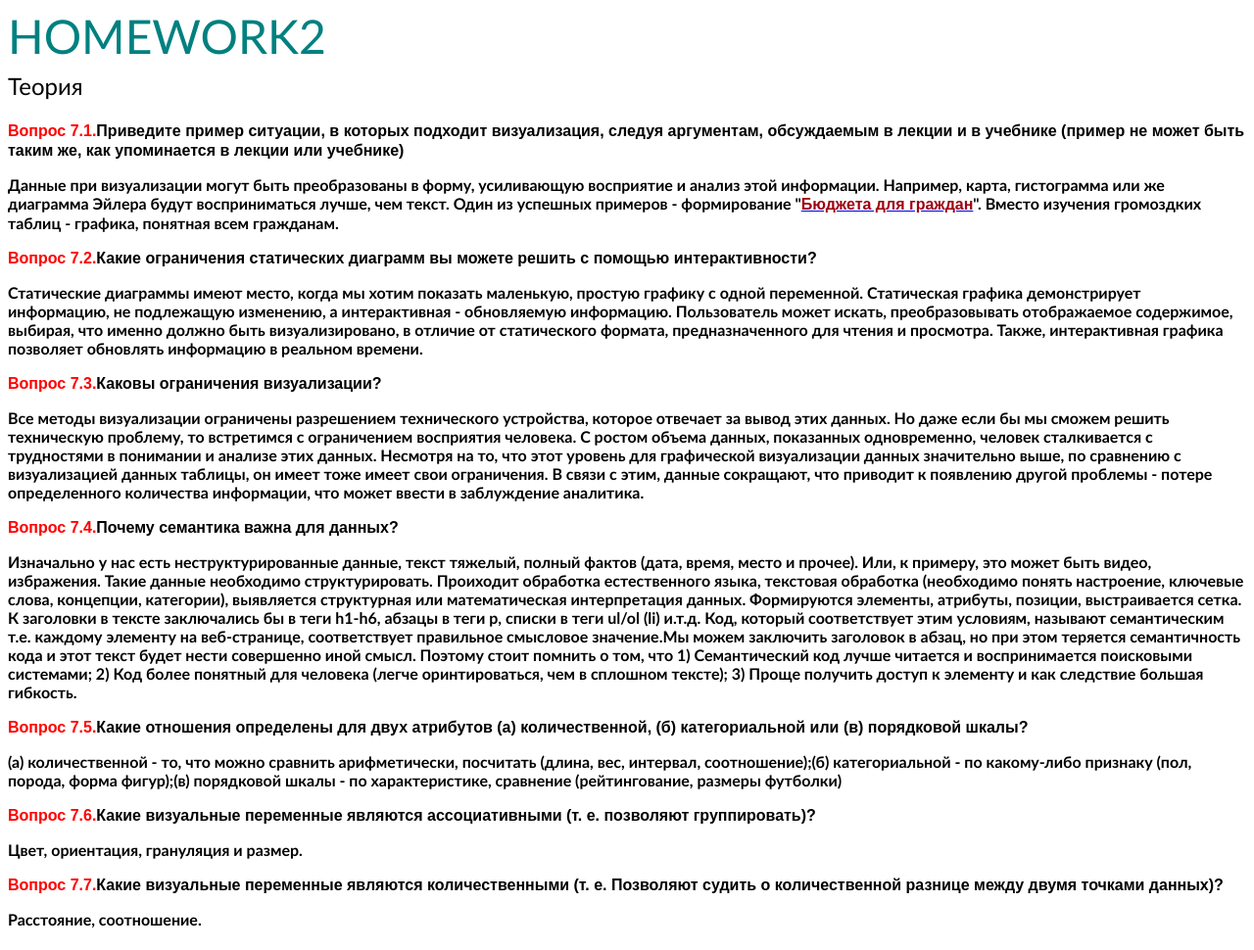
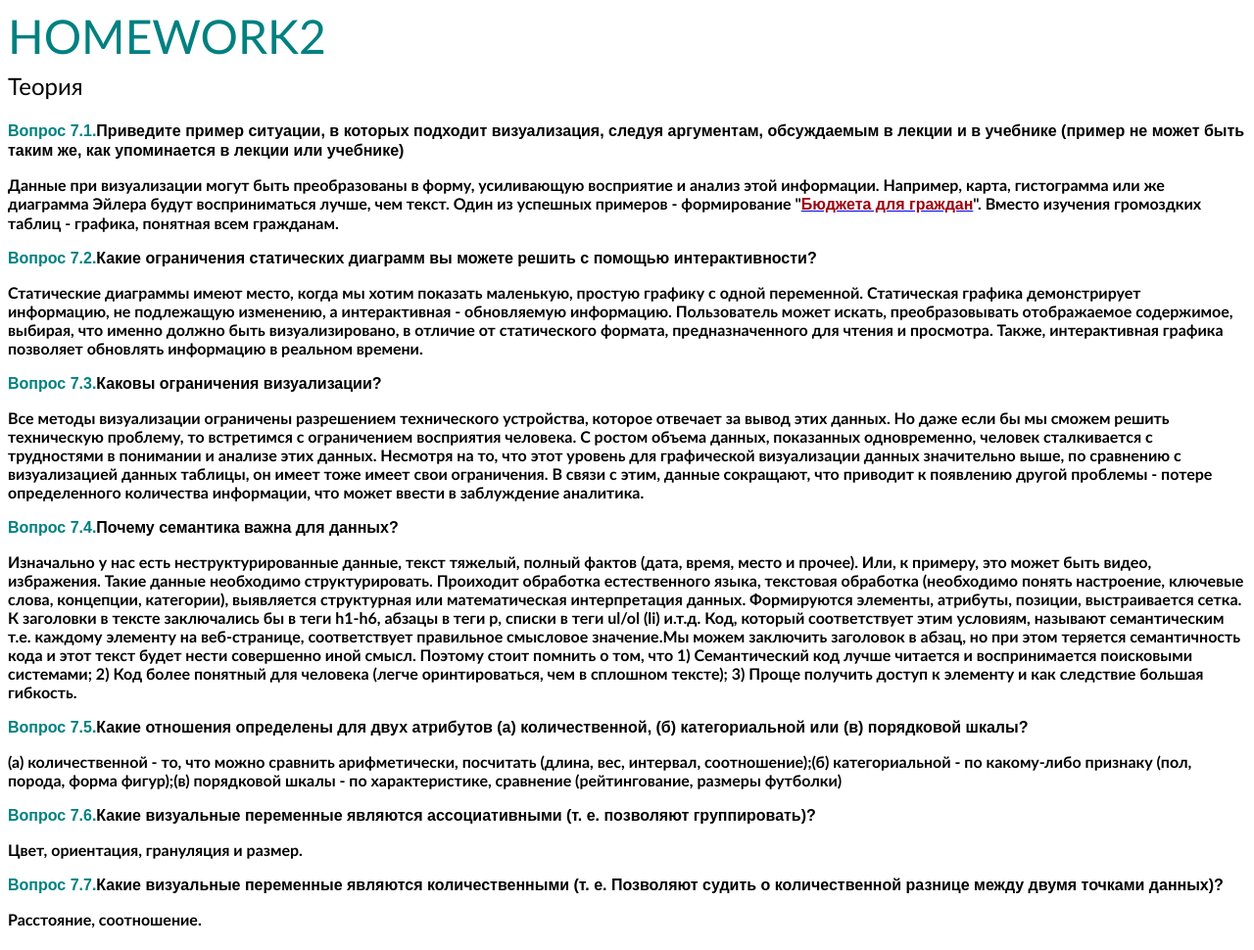
Before and after one commit to AlenaMirsaitova/.github.io, a plain HTML site: page hw2/theory.html in a window 1280 px wide. Shown: the whole page at 98% size. Drawn offline with Linux system fonts and the light colour scheme.

Commit message:
Update theory.html

```diff
--- a/hw2/theory.html
+++ b/hw2/theory.html
@@ -2,7 +2,7 @@
 <html>
 <head>
   <meta charset="utf-8">
-  <title>Homework2</title>
+  <title>Homework № 2</title>
   <style type="text/css">
     p {
     font-size: 50%;
@@ -19,32 +19,32 @@
 
 <h1><h1>
 
-<p><font size="3" color="red" face="Arial">Вопрос 7.1.</font><font size="3" color="BLACK" face="Arial">Приведите пример ситуации, в которых подходит визуализация, следуя аргументам, обсуждаемым в лекции и в учебнике (пример не может быть таким же, как упоминается в лекции или учебнике)</font></p>
+<p><font size="3" color="teal" face="Arial">Вопрос 7.1.</font><font size="3" color="BLACK" face="Arial">Приведите пример ситуации, в которых подходит визуализация, следуя аргументам, обсуждаемым в лекции и в учебнике (пример не может быть таким же, как упоминается в лекции или учебнике)</font></p>
 
 <p>Данные при визуализации могут быть преобразованы в форму, усиливающую восприятие и анализ этой информации. Например, карта, гистограмма или же диаграмма Эйлера будут восприниматься лучше, чем текст. Один из успешных примеров - формирование "<a href="https://budget.edu.ru/"><font size="3" color="#9F000F" face="Arial">Бюджета для граждан</font><font size="3" color="BLACK" face="Arial"></font></a>". Вместо изучения громоздких таблиц - графика, понятная всем гражданам.<p>
 
-<p><font size="3" color="red" face="Arial">Вопрос 7.2.</font><font size="3" color="BLACK" face="Arial">Какие ограничения статических диаграмм вы можете решить с помощью интерактивности?</font></p>
+<p><font size="3" color="teal" face="Arial">Вопрос 7.2.</font><font size="3" color="BLACK" face="Arial">Какие ограничения статических диаграмм вы можете решить с помощью интерактивности?</font></p>
 
 <p>Статические диаграммы имеют место, когда мы хотим показать маленькую, простую графику с одной переменной. Статическая графика демонстрирует информацию, не подлежащую изменению, а интерактивная - обновляемую информацию. Пользователь может искать, преобразовывать отображаемое содержимое, выбирая, что именно должно быть визуализировано, в отличие от статического формата, предназначенного для чтения и просмотра. Также, интерактивная графика позволяет обновлять информацию в реальном времени.<p>
 
-<p><font size="3" color="red" face="Arial">Вопрос 7.3.</font><font size="3" color="BLACK" face="Arial">Каковы ограничения визуализации?</font></p>
+<p><font size="3" color="teal" face="Arial">Вопрос 7.3.</font><font size="3" color="BLACK" face="Arial">Каковы ограничения визуализации?</font></p>
 
 <p>Все методы визуализации ограничены разрешением технического устройства, которое отвечает за вывод этих данных. Но даже если бы мы сможем решить техническую проблему, то встретимся с ограничением восприятия человека. С ростом объема данных, показанных одновременно, человек сталкивается с трудностями в понимании и анализе этих данных. Несмотря на то, что этот уровень для графической визуализации данных значительно выше, по сравнению с визуализацией данных таблицы, он имеет тоже имеет свои ограничения. В связи с этим, данные сокращают, что приводит к появлению другой проблемы - потере определенного количества информации, что может ввести в заблуждение аналитика.<p>
 
-<p><font size="3" color="red" face="Arial">Вопрос 7.4.</font><font size="3" color="BLACK" face="Arial">Почему семантика важна для данных?</font></p>
+<p><font size="3" color="teal" face="Arial">Вопрос 7.4.</font><font size="3" color="BLACK" face="Arial">Почему семантика важна для данных?</font></p>
 
 <p>Изначально у нас есть неструктурированные данные, текст тяжелый, полный фактов (дата, время, место и прочее). Или, к примеру, это может быть видео, избражения. Такие данные необходимо структурировать. Проиходит обработка естественного языка, текстовая обработка (необходимо понять настроение, ключевые слова,
 концепции, категории), выявляется структурная или математическая интерпретация данных. Формируются элементы, атрибуты, позиции, выстраивается сетка. К заголовки в тексте заключались бы в теги h1-h6, абзацы в теги p, списки в теги ul/ol (li) и.т.д. Код, который соответствует этим условиям, называют семантическим т.е. каждому элементу на веб-странице, соответствует правильное смысловое значение.Мы можем заключить заголовок в абзац, но при этом теряется семантичность кода и этот текст будет нести совершенно иной смысл. Поэтому стоит помнить о том, что 1) Семантический код лучше читается и воспринимается поисковыми системами; 2) Код более понятный для человека (легче оринтироваться, чем в сплошном тексте); 3) Проще получить доступ к элементу и как следствие большая гибкость.<p>
 
-<p><font size="3" color="red" face="Arial">Вопрос 7.5.</font><font size="3" color="BLACK" face="Arial">Какие отношения определены для двух атрибутов (а) количественной, (б) категориальной или (в) порядковой шкалы?</font></p>
+<p><font size="3" color="teal" face="Arial">Вопрос 7.5.</font><font size="3" color="BLACK" face="Arial">Какие отношения определены для двух атрибутов (а) количественной, (б) категориальной или (в) порядковой шкалы?</font></p>
 
 <p>(а) количественной - то, что можно сравнить арифметически, посчитать (длина, вес, интервал, соотношение);(б) категориальной - по какому-либо признаку (пол, порода, форма фигур);(в) порядковой шкалы - по характеристике, сравнение (рейтингование, размеры футболки)<p>
 
-<p><font size="3" color="red" face="Arial">Вопрос 7.6.</font><font size="3" color="BLACK" face="Arial">Какие визуальные переменные являются ассоциативными (т. е. позволяют группировать)?</font></p>
+<p><font size="3" color="teal" face="Arial">Вопрос 7.6.</font><font size="3" color="BLACK" face="Arial">Какие визуальные переменные являются ассоциативными (т. е. позволяют группировать)?</font></p>
 
 <p>Цвет, ориентация, грануляция и размер. <p>
 
-<p><font size="3" color="red" face="Arial">Вопрос 7.7.</font><font size="3" color="BLACK" face="Arial">Какие визуальные переменные являются количественными (т. е. Позволяют судить о количественной разнице между двумя точками данных)?</font></p>
+<p><font size="3" color="teal" face="Arial">Вопрос 7.7.</font><font size="3" color="BLACK" face="Arial">Какие визуальные переменные являются количественными (т. е. Позволяют судить о количественной разнице между двумя точками данных)?</font></p>
 
 <p>Расстояние, соотношение. <p>
 
```
